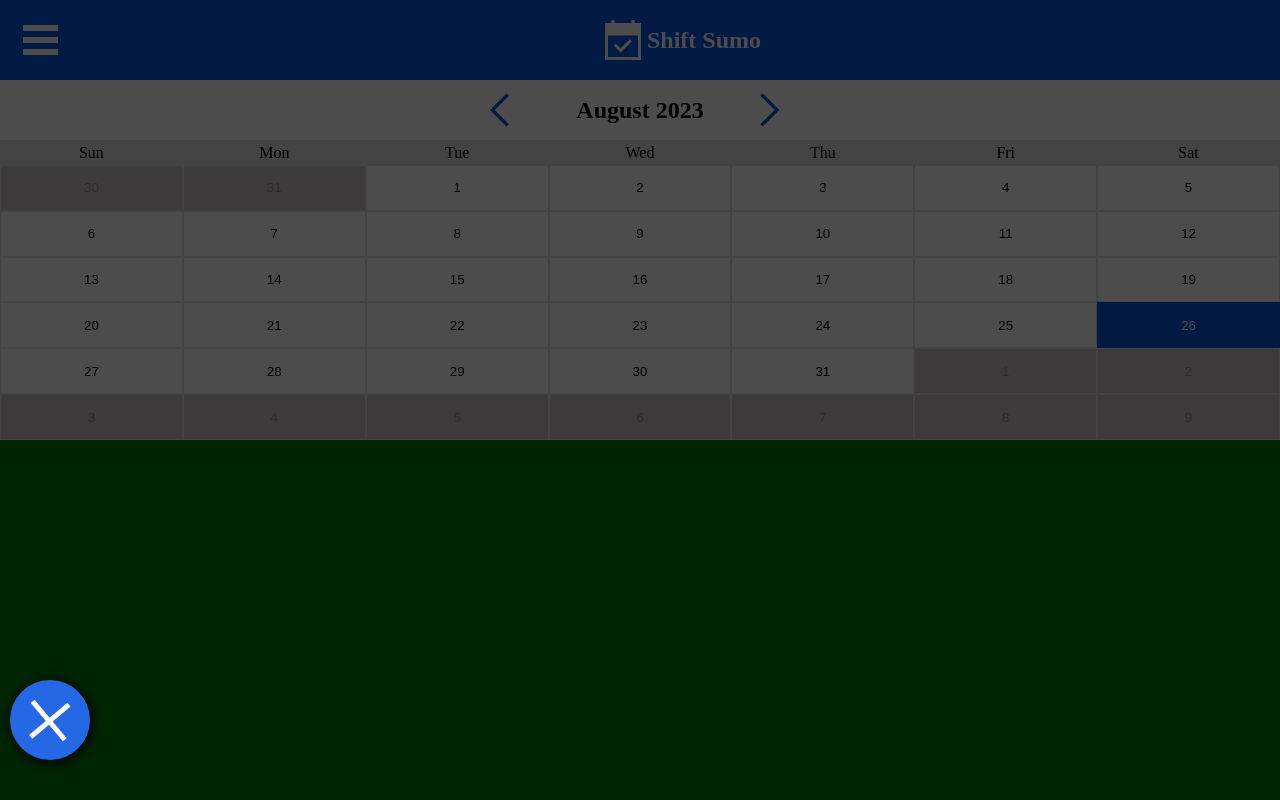
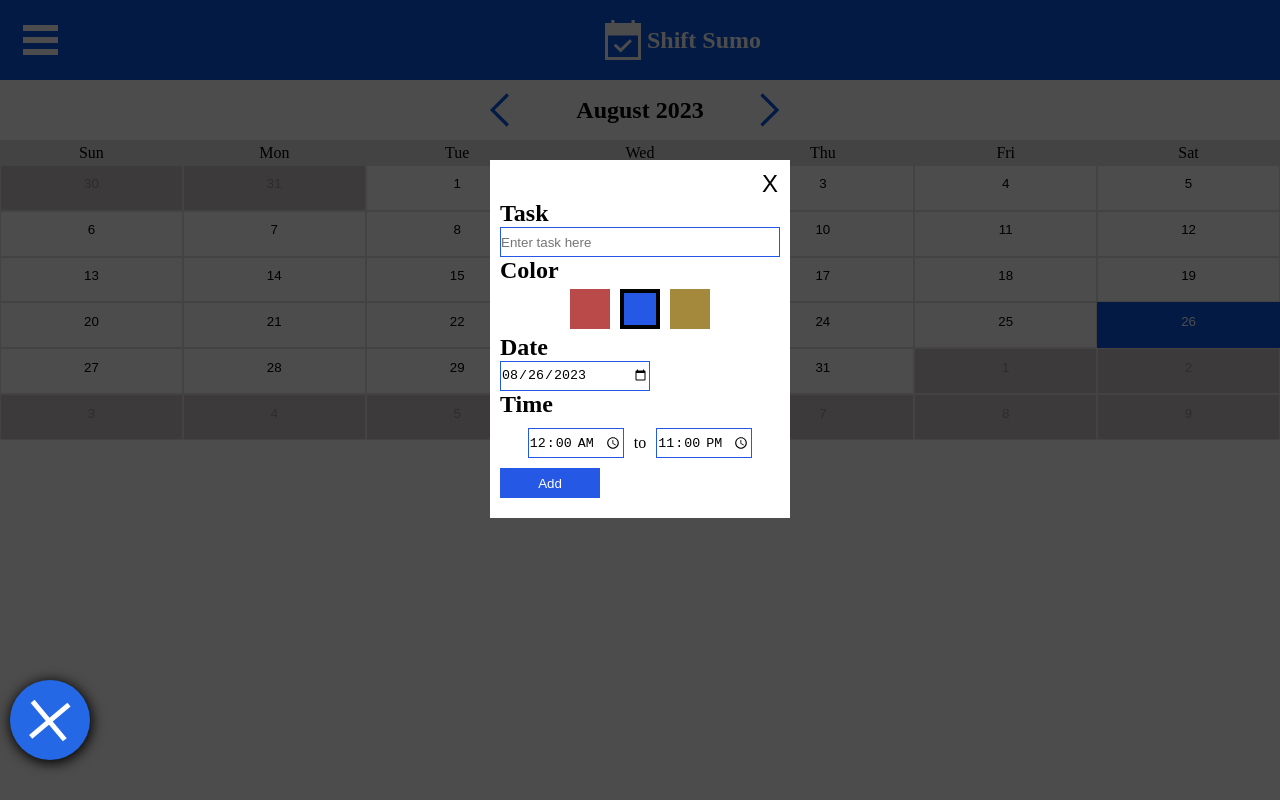
Before and after one commit to bgrotegut21/calendar-app, a React (Vite) app: page / in a window 1280 px wide. Built offline with nearby package versions, Linux system fonts and the light colour scheme.

Commit message:
fixing bugs

```diff
--- a/src/components/App.jsx
+++ b/src/components/App.jsx
@@ -14,13 +14,14 @@
   const [status, setStatus] = useState('taskpopup');
 
   const [date, setDate] = useState(getCurrentDate);
+
   const [state, dispatch] = useReducer(reducer, data);
   const [showTaskAdder, setShowTaskAdder] = useState(true);
   const [taskid, setTaskId] = useState(null);
 
   const selectionBarIsOpen = status === 'selectionbar';
   const taskPopupIsOpen = status === 'taskpopup';
-  console.log(taskPopupIsOpen, 'the task popup is open');
+  // console.log(taskPopupIsOpen, 'the task popup is open');
 
   const handlePreviousMonth = () => {
     const previousMonth = getRightDateIndex(date.year, date.month - 1);
@@ -58,15 +59,14 @@
         overlay
       </div>
 
-      {taskPopupIsOpen && (
       <TaskPopup
         data={state}
         date={date}
         taskId={taskid}
         dispatch={dispatch}
         onTaskPopup={handleTaskPopup}
+        taskPopupIsOpen={taskPopupIsOpen}
       />
-      )}
 
       <Nav
         onOpen={() => {
--- a/src/components/Calendar.jsx
+++ b/src/components/Calendar.jsx
@@ -9,7 +9,7 @@
 import Month from './Month';
 
 const Calendar = ({ date, data, onLeftArrow, onRightArrow, changeDay }) => {
-  console.log(date, 'the current date');
+  // console.log(date, 'the current date');
 
   const monthName = getMonthName(date.month);
   const yearString = String(date.year);
@@ -22,7 +22,7 @@
         onRightArrow={onRightArrow}
         onLeftArrow={onLeftArrow}
       />
-      <Month date={date} data={[]} changeDay={changeDay} />
+      <Month date={date} data={data} changeDay={changeDay} />
     </div>
   );
 };
--- a/src/components/Month.jsx
+++ b/src/components/Month.jsx
@@ -2,19 +2,38 @@
 
 import PropTypes from 'prop-types';
 import { getCalendarDays, getShortenWeekdayNames } from '../scripts/dates';
+import { filterDataByDate } from '../scripts/data';
 
 const weekdays = getShortenWeekdayNames();
 
-const Day = ({ day, onClick }) => {
+const Day = ({ day, data, onClick }) => {
+  // console.log(data, 'the same data');
+  const dayClassState = day.darken
+    ? 'day-darken'
+    : day.selected
+    ? 'day-selected'
+    : 'day';
+  const dayClassToday = day.today ? 'day-today' : '';
+  const dayClassName = `${dayClassState} ${dayClassToday}`;
+  let markedClassName = '';
+
+  if (!day.darken) {
+    const dateObject = {
+      year: day.year,
+      month: day.monthIndex,
+      day: day.dayOfTheMonth,
+    };
+
+    const markedArray = filterDataByDate(data, dateObject);
+    if (markedArray.length > 0) markedClassName = 'marked';
+    if (markedArray.length > 0 && day.selected)
+      markedClassName = 'markedselected';
+  }
+
   return (
-    <button
-      className={
-        day.selected ? 'day-selected' : day.darken ? 'day-darken' : 'day'
-      }
-      disabled={day.darken}
-      onClick={onClick}
-    >
+    <button className={dayClassName} disabled={day.darken} onClick={onClick}>
       {day.dayOfTheMonth}
+      <div className={`day-marking day-marking-${markedClassName}`}>marked</div>
     </button>
   );
 };
@@ -26,13 +45,19 @@
     dayOfTheMonth: PropTypes.number,
     weekIndex: PropTypes.number,
     weekDay: PropTypes.string,
+    today: PropTypes.bool,
+    year: PropTypes.number,
+    monthIndex: PropTypes.number,
   }),
+  data: PropTypes.array,
   onClick: PropTypes.func,
 };
 
-const Month = ({ date,  changeDay }) => {
+const Month = ({ date, data, changeDay }) => {
   const currentCalendar = getCalendarDays(date.year, date.month, date.day);
-  console.log(currentCalendar);
+
+  console.log(currentCalendar, 'the current calendar');
+
   return (
     <div className="month">
       <div className="weekday-container">
@@ -50,6 +75,7 @@
               key={index}
               day={day}
               onClick={() => changeDay(day.dayOfTheMonth)}
+              data={data}
             />
           );
         })}
--- a/src/components/TaskAdder.jsx
+++ b/src/components/TaskAdder.jsx
@@ -4,7 +4,7 @@
 import PropTypes from 'prop-types';
 
 const TaskAdder = ({ isTaskPopup, onTaskPopup }) => {
-  console.log(onTaskPopup, 'the on task popup');
+  // console.log(onTaskPopup, 'the on task popup');
   const [debounce, setDebounce] = useState(true);
 
   let animation = '';
--- a/src/components/TaskPopup.jsx
+++ b/src/components/TaskPopup.jsx
@@ -2,119 +2,164 @@
 
 import { useState } from 'react';
 import PropTypes from 'prop-types';
-import { filterDateById } from '../scripts/data.js';
+import { filterDataById } from '../scripts/data.js';
 import {
   convertMinutesToTime,
-  converTimeToMinutes,
+  convertTimeToMinutes,
   convertDateToObject,
   convertObjectToDate,
-  converDateToISO,
+  convertDateToISO,
 } from '../scripts/dates';
 
-const TaskPopup = ({ data, date, taskId, dispatch, onTaskPopup }) => {
-  const editedTask = filterDateById(data, taskId);
+const TaskPopup = ({
+  data,
+  date,
+  taskId,
+  dispatch,
+  taskPopupIsOpen,
+  onTaskPopup,
+}) => {
+  const editedTask = filterDataById(data, taskId);
   const isEdit = editedTask !== null;
 
-  const defaultStartTimeString = isEdit
-    ? convertMinutesToTime(editedTask.startTime, true)
-    : '00:00';
-  const defaultEndTimeString = isEdit
-    ? convertMinutesToTime(editedTask.endTime, true)
-    : '00:00';
+  const startTime = isEdit ? editedTask.startTime : 0;
+  const endTime = isEdit ? editedTask.endTime : 1380;
 
-  const defaultStartTime = isEdit ? editedTask.startTime : 0;
-  const defaultEndTime = isEdit ? editedTask.endTime : 1380;
-
-  const defaultTaskText = isEdit ? editedTask.text : '';
-  const defaultColor = isEdit ? editedTask.color : 'red';
-  const defaultId = isEdit ? editedTask.id : null;
-
+  const text = isEdit ? editedTask.text : '';
+  const id = isEdit ? editedTask.id : null;
   let action = isEdit ? 'update' : 'add';
 
-  const [currentData, setCurrentData] = useState({
-    text: defaultTaskText,
-    color: defaultColor,
-    startTime: defaultStartTime,
-    endTime: defaultEndTime,
-    startTimeString: defaultStartTimeString,
-    endTimeString: defaultEndTimeString,
-    id: defaultId,
-    year: date.year,
-    month: date.month,
-    day: date.day !== null ? date.day : 1,
-  });
+  console.log(isEdit, 'the is edit');
 
-  const startMillitaryTime = convertMinutesToTime(currentData.startTime, true);
-  const endMillitaryTime = convertMinutesToTime(currentData.endTime, true);
+  console.log(startTime, 'the start time');
+  console.log(endTime, 'the end time');
+
+  const startMillitaryTime = convertMinutesToTime(startTime, true);
+  const endMillitaryTime = convertMinutesToTime(endTime, true);
+
+  console.log(startMillitaryTime, 'the start millitary time');
+  console.log(endMillitaryTime, 'the end millitary time');
 
   const latestDate = {
-    year: currentData.year,
-    month: currentData.month,
-    day: currentData.day,
+    year: isEdit ? editedTask.year : date.year,
+    month: isEdit ? editedTask.month : date.month,
+    day: isEdit ? editedTask.day : date.day,
   };
 
-  console.log(latestDate, 'the latest date');
+  const dateISO = convertDateToISO(latestDate);
+  const active = taskPopupIsOpen ? 'active' : '';
 
-  const dateISO = converDateToISO(latestDate);
+  const [colorState, setColorState] = useState('blue');
+  const [taskpopupTextLength, setTaskpopupTextLength] = useState(0);
+  const [applied, setApplied] = useState(false);
 
-  const handleTime = (e, isStartTime) => {
-    const minutes = converTimeToMinutes(e.target.value);
-    const time = convertMinutesToTime(minutes, false);
-
-    let presentData;
-
-    if (isStartTime) {
-      presentData = {
-        ...currentData,
-        startTime: minutes,
-        startTimeString: time,
-      };
-
-      setCurrentData(presentData);
-      return;
+  if (!taskPopupIsOpen) {
+    if (colorState !== 'blue') setColorState('blue');
+    if (taskpopupTextLength !== 0) setTaskpopupTextLength(0);
+    if (applied) setApplied(false);
   }
 
-    presentData = {
-      ...currentData,
-      endTime: minutes,
-      endTimeString: time,
-    };
+  if (taskPopupIsOpen) {
+    if (isEdit) {
+      if (!applied) {
+        setColorState(editedTask.color);
+        setTaskpopupTextLength(editedTask.text.length);
+        setApplied(true);
+      }
+    }
+  }
 
-    setCurrentData(presentData);
+  //deals with color state chang
+  const blueSelected = colorState === 'blue' ? 'selected' : '';
+  const redSelected = colorState === 'red' ? 'selected' : '';
+  const yellowSelected = colorState === 'yellow' ? 'selected' : '';
+
+  const messageIsToLong = taskpopupTextLength > 50;
+
+  const handleSubmit = (e) => {
+    e.preventDefault();
+    const formData = new FormData(e.target);
+    const formDataObject = Object.fromEntries(formData.entries());
+
+    // console.log(formDataObject, 'the form data object');
+
+    const { startMillitaryTime, endMillitaryTime, dateISO, text } =
+      formDataObject;
+
+    // console.log(dateISO, 'the curreny date iso');
+
+    const startTime = convertTimeToMinutes(startMillitaryTime);
+    const endTime = convertTimeToMinutes(endMillitaryTime);
+
+    const startTimeString = convertMinutesToTime(startTime, false);
+    const endTimeString = convertMinutesToTime(endTime, false);
+
+    let latestDate = new Date(dateISO);
+
+    const dateObject = convertDateToObject(latestDate);
+
+    const { month, year, day } = dateObject;
+
+    dispatch({
+      type: action,
+      payload: {
+        text,
+        color: colorState,
+        month,
+        day,
+        year,
+        startTime,
+        endTime,
+        startTimeString,
+        endTimeString,
+        id,
+      },
+    });
+    onTaskPopup();
   };
 
   return (
-    <div className="task-popup-container">
-      <div className="task-popup">
-        <button className="popup-exit-button">X</button>
+    <div className={`task-popup-container task-popup-container-${active}`}>
+      <div className={`task-popup task-popup-${active}`}>
+        <button className="popup-exit-button" onClick={() => onTaskPopup()}>
+          X
+        </button>
+        <form
+          className="taskpopup-form-data"
+          onSubmit={handleSubmit}
+          method="POST"
+        >
           <h2>Task</h2>
           <input
+            name="text"
             className="task-popup-textbox"
-          value={currentData.text}
-          onChange={(e) =>
-            setCurrentData({
-              ...currentData,
-              text: e.target.value,
-            })
-          }
+            onChange={(e) => {
+              setTaskpopupTextLength(e.target.value.length);
+            }}
+            defaultValue={text}
+            key={text}
+            placeholder="Enter task here"
           />
           <h2>Color</h2>
           <div className="task-popup-colors">
             <button
-            className="color color-red"
-            onClick={() => setCurrentData({ ...currentData, color: 'red ' })}
+              type="button"
+              className={`color color-red color-${redSelected}`}
+              onClick={() => setColorState('red')}
             >
               red
             </button>
             <button
-            className="color color-blue"
-            onClick={() => setCurrentData({ ...currentData, color: 'blue' })}
+              type="button"
+              className={`color color-blue color-${blueSelected}`}
+              onClick={() => setColorState('blue')}
             >
               blue
             </button>
             <button
-            className="color color-yellow"
-            onClick={() => setCurrentData({ ...currentData, color: 'yellow' })}
+              type="button"
+              className={`color color-yellow color-${yellowSelected}`}
+              onClick={() => setColorState('yellow')}
             >
               yellow
             </button>
@@ -123,16 +168,10 @@
           <h2>Date</h2>
           <input
             type="date"
+            name="dateISO"
             className="task-popup-date"
-          value={dateISO}
-          onChange={(e) => {
-            const date = new Date(e.target.value);
-            const dateObject = convertDateToObject(date);
-            setCurrentData({
-              ...currentData,
-              ...dateObject,
-            });
-          }}
+            defaultValue={dateISO}
+            key={dateISO}
           />
 
           <h2>Time</h2>
@@ -141,21 +180,31 @@
             <input
               className="task-popup-time"
               type="time"
-            value={startMillitaryTime}
-            onChange={(e) => handleTime(e, true)}
+              name="startMillitaryTime"
+              defaultValue={startMillitaryTime}
+              key={startMillitaryTime}
             />
             <p>to</p>
             <input
+              name="endMillitaryTime"
               className="task-popup-time"
               type="time"
-            value={endMillitaryTime}
-            onChange={(e) => handleTime(e, false)}
+              defaultValue={endMillitaryTime}
+              key={endMillitaryTime}
             />
           </div>
 
-        <button className="task-popup-addbutton">
+          <button
+            type="submit"
+            disabled={messageIsToLong}
+            className="task-popup-addbutton"
+          >
             {isEdit ? 'Update' : 'Add'}
           </button>
+          <p className="error-message">
+            {messageIsToLong && '⚠️ Message cannot be over 50 characters.'}
+          </p>
+        </form>
       </div>
     </div>
   );
@@ -182,6 +231,7 @@
   data: PropTypes.array,
   taskId: PropTypes.string,
   dispatch: PropTypes.func,
+  taskPopupIsOpen: PropTypes.bool,
   onTaskPopup: PropTypes.func,
 };
 
--- a/src/components/Tasks.jsx
+++ b/src/components/Tasks.jsx
@@ -3,8 +3,6 @@
 
 import trashIcon from '../../public/images/trash.svg';
 import editIcon from '../../public/images/edit.svg';
-
-import { useState } from 'react';
 import { filterDataByDate } from '../scripts/data.js';
 import TaskAdder from './TaskAdder';
 
@@ -24,14 +22,11 @@
   // console.log(onEdit, 'the on edit');
   // console.log(onDelete, 'the on delete');
   return (
-    <div className="task-item">
+    <div className={`task-item task-item-${taskData.color}`}>
       <div className="task-times">
         <p className="time-text">{taskData.startTimeString}</p>
         <p className="time-text">{taskData.endTimeString}</p>
       </div>
-
-      <div className="task-item-line"></div>
-
       <div className="task-item-info">
         <p className="task-item-info-text">{taskData.text}</p>
       </div>
@@ -73,7 +68,13 @@
   isTaskPopup,
   onTaskPopup,
 }) => {
-  const currentData = filterDataByDate(data, date);
+  // console.log(data, 'the data');
+  // console.log(date, 'the date');
+
+  const currentData = filterDataByDate(data, date).toSorted(
+    (a, b) => a.startTime - b.startTime
+  );
+  // console.log(currentData, 'the current data');
 
   const handleDelete = (id) => {
     dispatch({ type: 'delete', id });
--- a/src/scripts/data.js
+++ b/src/scripts/data.js
@@ -8,51 +8,51 @@
     month: 8,
     day: 25,
     year: 2023,
+    startTime: 300,
+    endTime: 720,
+    startTimeString: convertMinutesToTime(300),
+    endTimeString: convertMinutesToTime(720),
+    id: uuidv4(),
+  },
+  {
+    text: 'abcdefghijklmnopqrstuvwxyzabcdefghijklmnopqrstuvwxyz',
+    color: 'red',
+    month: 8,
+    day: 25,
+    year: 2023,
+    startTime: 240,
+    endTime: 1489,
+    startTimeString: convertMinutesToTime(240),
+    endTimeString: convertMinutesToTime(1439),
+    id: uuidv4(),
+  },
+  {
+    text: 'Task 1',
+    color: 'blue',
+    month: 8,
+    day: 25,
+    year: 2023,
     startTime: 420,
+    endTime: 780,
+    startTimeString: convertMinutesToTime(420),
+    endTimeString: convertMinutesToTime(780),
+    id: uuidv4(),
+  },
+  {
+    text: 'Task 1',
+    color: 'yellow',
+    month: 8,
+    day: 25,
+    year: 2023,
+    startTime: 485,
     endTime: 720,
-    startTimeString: convertMinutesToTime(420),
+    startTimeString: convertMinutesToTime(485),
     endTimeString: convertMinutesToTime(720),
     id: uuidv4(),
   },
   {
     text: 'Task 1',
-    color: 'red',
-    month: 8,
-    day: 25,
-    year: 2023,
-    startTime: 420,
-    endTime: 720,
-    startTimeString: convertMinutesToTime(420),
-    endTimeString: convertMinutesToTime(720),
-    id: uuidv4(),
-  },
-  {
-    text: 'Task 1',
-    color: 'red',
-    month: 8,
-    day: 25,
-    year: 2023,
-    startTime: 420,
-    endTime: 720,
-    startTimeString: convertMinutesToTime(420),
-    endTimeString: convertMinutesToTime(720),
-    id: uuidv4(),
-  },
-  {
-    text: 'Task 1',
-    color: 'red',
-    month: 8,
-    day: 25,
-    year: 2023,
-    startTime: 420,
-    endTime: 720,
-    startTimeString: convertMinutesToTime(420),
-    endTimeString: convertMinutesToTime(720),
-    id: uuidv4(),
-  },
-  {
-    text: 'Task 1',
-    color: 'red',
+    color: 'yellow',
     month: 8,
     day: 25,
     year: 2023,
@@ -64,6 +64,7 @@
   },
 ];
 
+const getTemporaryState = () => {};
 const filterDataByDate = (data, date) => {
   return data.filter(
     (item) =>
@@ -73,9 +74,9 @@
   );
 };
 
-const filterDateById = (data, id) => {
+const filterDataById = (data, id) => {
   if (id === null) return null;
-  return data.filter((item) => item.id === id);
+  return data.filter((item) => item.id === id)[0];
 };
 const createDefaultTask = () => {
   let startTime = 420;
@@ -95,26 +96,39 @@
   };
 };
 
+const checkPayload = (payload) => {
+  if (payload.text > 50) return false;
+  return true;
+};
+
 const reducer = (state, action) => {
-  console.log('');
-  switch (action.type) {
-    case 'add':
-      return [...state, {
+  if (action.type === 'add' || action.type === 'edit') {
+    const payloadCheck = checkPayload(action.payload);
+    if (!payloadCheck) return state;
+  }
+
+  if (action.type === 'add') {
+    return [
+      ...state,
+      {
         ...action.payload,
         id: uuidv4(),
-      }]
+      },
+    ];
+  }
 
-    case 'update':
-      return state.map((item) => {
-        if (item.id === action.payload.id) return action.payload;
-        return item;
-      });
+  if (action.type === 'update') {
+    return state.map((item) => {
+      if (item.id === action.payload.id) return action.payload;
+      return item;
+    });
+  }
 
-    case 'delete':
-      return state.filter((item) => item.id !== action.id);
-    default:
-      throw new Error('Invalid action type');
+  if (action.type === 'delete') {
+    return state.filter((item) => item.id !== action.id);
   }
+
+  throw new Error('Invalid action type');
 };
 
-export { data, createDefaultTask, reducer, filterDataByDate, filterDateById };
+export { data, createDefaultTask, reducer, filterDataByDate, filterDataById };
--- a/src/scripts/dates.js
+++ b/src/scripts/dates.js
@@ -57,7 +57,14 @@
       sign = 'PM';
       hours = hours > 12 ? (hours -= 12) : hours;
     }
+    if (hours === 0) {
+      hours = 12;
+      sign = 'AM';
+    }
   }
+
+  console.log(hours, 'the hours');
+  console.log(minutesLeft, 'the minutes left');
 
   let hoursString = String(hours);
   let minutesString = String(minutesLeft);
@@ -69,7 +76,7 @@
   return `${hoursString}:${minutesString}`;
 };
 
-const converTimeToMinutes = (millitaryTime) => {
+const convertTimeToMinutes = (millitaryTime) => {
   const splitTime = millitaryTime.split(':');
   const hours = Number(splitTime[0]);
   const minutes = Number(splitTime[1]);
@@ -78,7 +85,12 @@
   return totalMinutes;
 };
 
-const getDaysOfTheMonthObjects = (amountOfDays, firstDayOfWeek) => {
+const getDaysOfTheMonthObjects = (
+  amountOfDays,
+  firstDayOfWeek,
+  monthIndex,
+  year
+) => {
   const daysObject = [];
   const amountOfIndexesInAWeek = 6;
   let currentIndex = firstDayOfWeek;
@@ -90,6 +102,9 @@
       weekday: getWeekdayName(currentIndex),
       darken: false,
       selected: false,
+      today: false,
+      monthIndex,
+      year,
     };
     daysObject.push(dayObject);
 
@@ -136,7 +151,9 @@
 
   const daysOfTheMonthObjects = getDaysOfTheMonthObjects(
     daysInMonth,
-    firstDayOfWeek
+    firstDayOfWeek,
+    currentMonth,
+    year
   );
 
   let monthObject = {
@@ -190,6 +207,41 @@
   return calendarDays;
 };
 
+const getCurrentDate = () => {
+  const today = new Date();
+  const day = today.getDate();
+  const month = today.getMonth();
+  const year = today.getFullYear();
+
+  return {
+    day,
+    month,
+    year,
+  };
+};
+
+const markToday = (calendarObject) => {
+  const today = getCurrentDate();
+
+  if (today.month !== calendarObject.month) return calendarObject;
+  if (today.year !== calendarObject.year) return calendarObject;
+
+  const days = calendarObject.days.map((dayObject) => {
+    if (dayObject.dayOfTheMonth === today.day) {
+      return {
+        ...dayObject,
+        today: true,
+      };
+    }
+    return dayObject;
+  });
+
+  return {
+    ...calendarObject,
+    days,
+  };
+};
+
 const getCalendarDays = (year, month, day) => {
   const previousMonthValues = getRightDateIndex(year, month - 1, day);
   const nextMonthValues = getRightDateIndex(year, month + 1, day);
@@ -207,6 +259,7 @@
         selected: true,
       };
     }
+
     return dayObject;
   });
 
@@ -222,40 +275,34 @@
 
   const days = calculateCalendar(previousMonth, latestMonth, nextMonth);
 
-  const calenderObject = {
+  const calendarObject = {
     year,
     month,
     monthName: latestMonth.monthName,
     days,
   };
 
-  return calenderObject;
-};
+  const filteredCalendarObject = markToday(calendarObject);
 
-const getCurrentDate = () => {
-  const today = new Date();
-  const day = today.getDate();
-  const month = today.getMonth();
-  const year = today.getFullYear();
+  // console.log(filteredCalendarObject, 'the filtered calendar object');
 
-  return {
-    day,
-    month,
-    year,
-  };
+  return filteredCalendarObject;
 };
 
 const convertObjectToDate = (dateObject) => {
   const { day, month, year } = dateObject;
-  return new Date(year, month, day);
+  let date = new Date(year, month, day);
+  date = new Date(date.getTime() - date.getTimezoneOffset() * 60000);
+  return date;
 };
 
-const converDateToISO = (dateObject) => {
+const convertDateToISO = (dateObject) => {
   const { day, month, year } = dateObject;
   console.log(dateObject, 'the date object');
 
   const date = new Date(year, month, day);
 
+  console.log(date, 'the date');
   return formatISO(date, { representation: 'date' });
 };
 
@@ -280,6 +327,6 @@
   convertMinutesToTime,
   convertDateToObject,
   convertObjectToDate,
-  converDateToISO,
-  converTimeToMinutes,
+  convertDateToISO,
+  convertTimeToMinutes,
 };
--- a/src/styles/Month.css
+++ b/src/styles/Month.css
@@ -34,15 +34,40 @@
   background: white;
   border: 1px solid #e0e0e0;
 }
-
 .day:hover {
   background: rgb(11, 88, 229);
   color: white;
 }
 
+.day:hover > .day-marking {
+  background: white;
+}
+
+.day-today {
+  border: 2px solid rgb(11, 88, 229);
+}
+
 .day-selected {
   background: rgb(11, 88, 229);
   color: white;
+}
+
+.day-marking {
+  background: rgb(11, 88, 229);
+  width: 8px;
+  height: 8px;
+  border-radius: 50%;
+  text-indent: -999999px;
+  visibility: hidden;
+}
+
+.day-marking-marked {
+  visibility: visible;
+}
+
+.day-marking-markedselected {
+  visibility: visible;
+  background: white;
 }
 
 .day-darken {
@@ -55,3 +80,12 @@
 .day-darken:disabled {
   cursor: default;
 }
+
+.day,
+.day-darken,
+.day-selected {
+  display: flex;
+  flex-direction: column;
+  align-items: center;
+  justify-content: center;
+}
--- a/src/styles/TaskPopup.css
+++ b/src/styles/TaskPopup.css
@@ -8,6 +8,12 @@
 
   width: 100%;
   height: 100%;
+  transform: scale(0);
+  transition: transform 0.5s ease-in-out;
+}
+
+.task-popup-container-active {
+  transform: scale(1);
 }
 
 .task-popup {
@@ -20,13 +26,13 @@
   justify-content: center;
   flex-direction: column;
 
+  background: white;
   transform: scale(0);
 
-  background: white;
   transition: transform 0.5s ease-in-out;
 }
 
-.task-popup-aniamtion {
+.task-popup-active {
   transform: scale(1);
 }
 
@@ -87,7 +93,7 @@
 }
 
 .color-selected {
-  border: 2px solid rgb(0, 0, 0);
+  border: 4px solid rgb(0, 0, 0);
 }
 
 .task-popup-time {
@@ -103,3 +109,7 @@
   height: 30px;
   width: 100px;
 }
+
+.task-popup-addbutton:disabled {
+  background-color: rgb(37, 88, 228, 0.5);
+  cursor: default;
--- a/src/styles/Tasks.css
+++ b/src/styles/Tasks.css
@@ -1,5 +1,3 @@
-
-
 .task-list {
   display: flex;
   flex-direction: column;
@@ -12,15 +10,26 @@
   align-items: center;
   border-top: 1px solid white;
   border-bottom: 1px solid white;
-  justify-content: space-around;
+}
+.task-item-red {
+  background: rgb(186, 73, 73);
+}
+
+.task-item-yellow {
+  background: rgb(164, 137, 60);
 }
 
 .task-times {
-  margin-left: 10px;
+  width: 30%;
+  border-right: 4px solid white;
 }
 
 .task-item-events {
-  margin-right: 10px;
+  width: 20%;
+
+  display: flex;
+  justify-content: center;
+  /* margin-right: 10px; */
 }
 
 .task-item-line {
@@ -28,11 +37,20 @@
   border-left: 5px solid white;
 }
 
+.task-item-info {
+  width: 50%;
+  /* margin-left: 5px; */
+  display: flex;
+}
+
 .task-item-info-text {
+  margin-left: 5px;
+  word-break: break-all;
   color: white;
 }
 
 .time-text {
+  margin-left: 10px;
   color: white;
 }
 
@@ -40,13 +58,21 @@
   height: 30px;
   width: 30px;
   margin: 5px;
+
   cursor: pointer;
   filter: invert(100%) sepia(0%) saturate(26%) hue-rotate(34deg)
     brightness(107%) contrast(105%);
 }
 
+.error-message {
+  color: red;
+}
+
+
+
+
 .tasks {
-  background: green;
+  /* background: green; */
   overflow: auto;
   height: 50%;
 }
```
Lines whose indentation alone changed are shown as unchanged.
